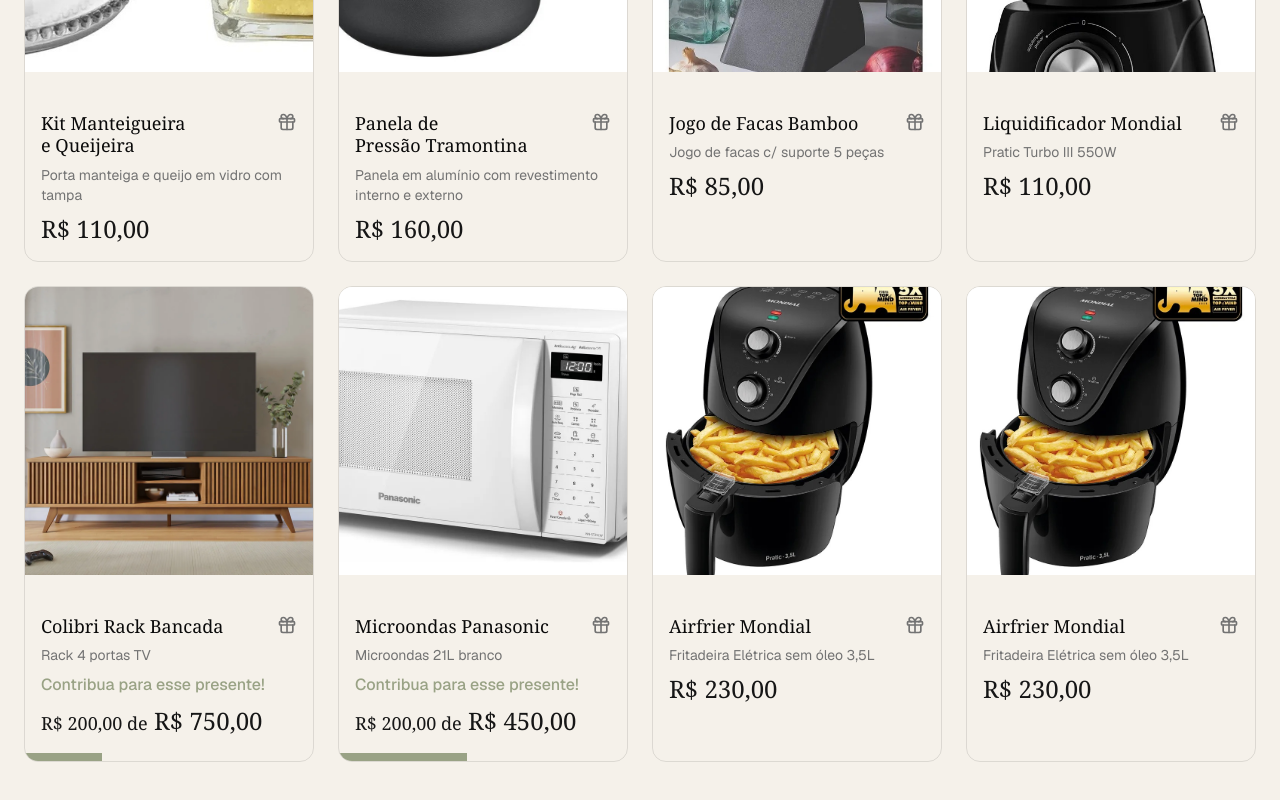
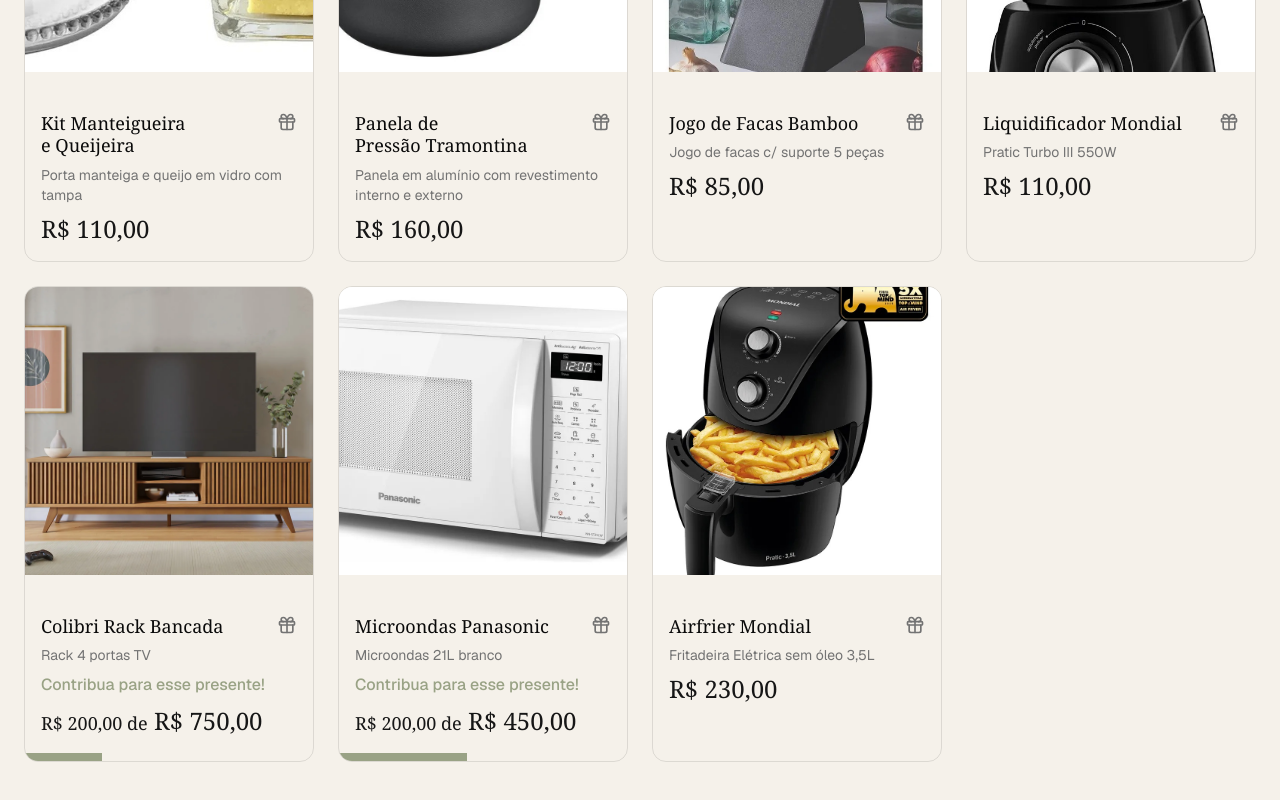
Before and after one commit to joaorodrs/wedding, a Next.js app: page /presentes in a window 1280 px wide. Shown: the part 2124-2924 px from the top of the page. Built offline with nearby package versions, Linux system fonts and the light colour scheme; a web font is replaced by a local one.

Commit message:
fix: removes airfrier

```diff
--- a/app/presentes/page.tsx
+++ b/app/presentes/page.tsx
@@ -192,15 +192,6 @@ const gifts: GiftItem[] = [
     category: "Cozinha",
     reserved: false,
     amountReserved: 200,
-  },
-  {
-    id: 18,
-    name: "Airfrier Mondial",
-    description: "Fritadeira Elétrica sem óleo 3,5L",
-    price: 230,
-    image: "/airfrier.jpeg",
-    category: "Cozinha",
-    reserved: false,
   },
   {
     id: 18,
```
